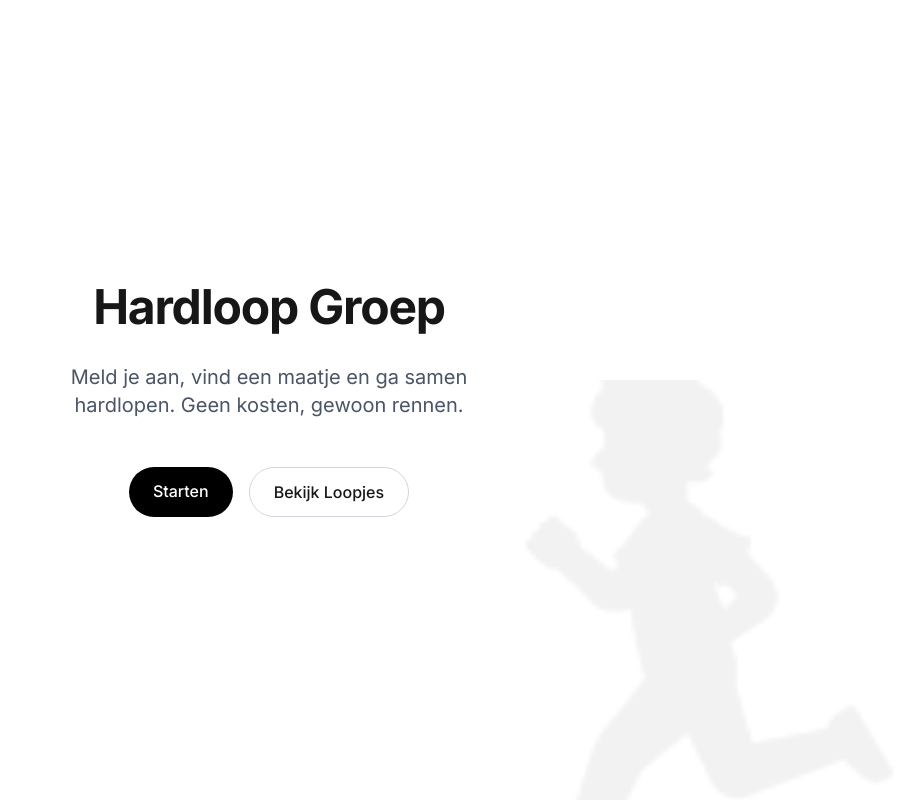
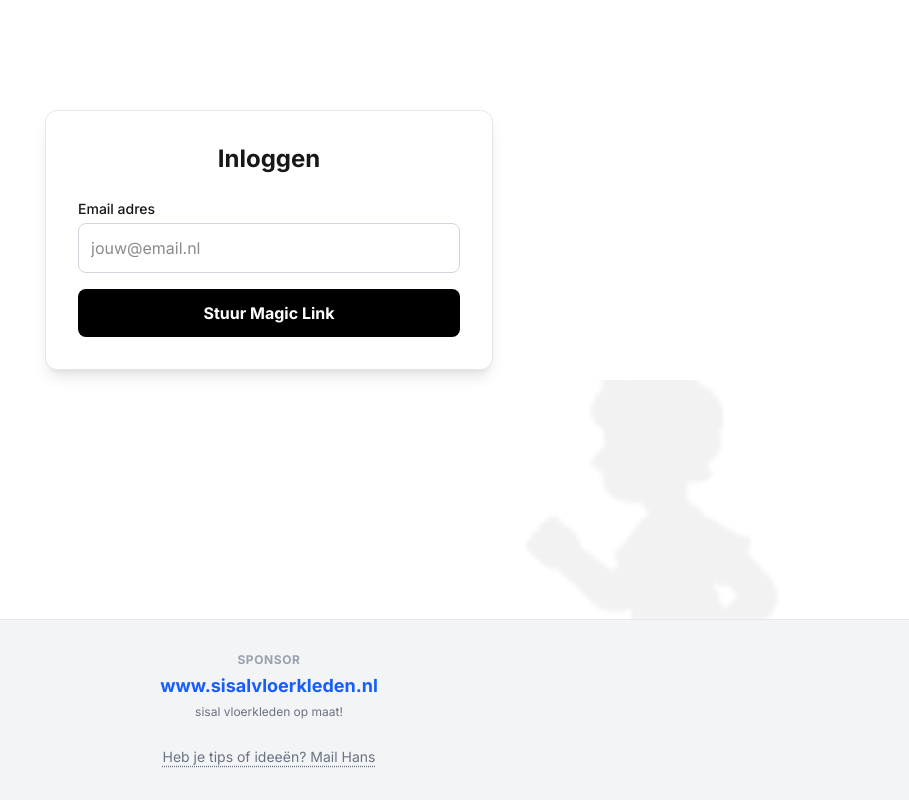
Before and after one commit to hansmonasso/hardloopapp, a Next.js app: page /login in a window 1280 px wide. Shown: the top 800 px of the page, without its empty margins (371-1280 px from the left). Built offline with nearby package versions, Linux system fonts and the light colour scheme; no server answers.

Commit message:
Forceer update voor environment variables 2

```diff
--- a/app/login/page.tsx
+++ b/app/login/page.tsx
@@ -1,76 +1,67 @@
-import Link from 'next/link'
-import { createServerClient } from '@supabase/ssr'
-import { cookies } from 'next/headers'
+'use client'
 
-export default async function Home() {
-  // 1. Check op de server of de gebruiker is ingelogd - redeploy
-  const cookieStore = await cookies()
+import { useState } from 'react'
+import { supabase } from '../../lib/supabase'
 
-  const supabase = createServerClient(
-    process.env.NEXT_PUBLIC_SUPABASE_URL!,
-    process.env.NEXT_PUBLIC_SUPABASE_ANON_KEY!,
-    {
-      cookies: {
-        getAll() {
-          return cookieStore.getAll()
-        },
-        setAll(cookiesToSet) {
-             // Server components mogen geen cookies zetten, maar we moeten de methode wel definiëren
-        },
+export default function LoginPage() {
+  const [email, setEmail] = useState('')
+  const [loading, setLoading] = useState(false)
+  const [message, setMessage] = useState('')
+
+  const handleLogin = async (e: React.FormEvent) => {
+    e.preventDefault()
+    setLoading(true)
+    setMessage('')
+
+    const { error } = await supabase.auth.signInWithOtp({
+      email,
+      options: {
+        // Dit zorgt dat hij na het klikken terugkomt op jouw site
+        emailRedirectTo: `${location.origin}/auth/callback`,
       },
+    })
+
+    if (error) {
+      setMessage('Er ging iets mis: ' + error.message)
+    } else {
+      setMessage('Check je email voor de inloglink!')
     }
-  )
-
-  const { data: { user } } = await supabase.auth.getUser()
+    setLoading(false)
+  }
 
   return (
-    <div className="min-h-screen p-8 flex flex-col items-center justify-center font-sans">
-      <main className="flex flex-col gap-8 items-center text-center">
-        <h1 className="text-5xl font-bold tracking-tight">Hardloop Groep</h1>
+    <div className="min-h-[60vh] flex items-center justify-center p-4">
+      <div className="max-w-md w-full bg-white dark:bg-gray-900 p-8 rounded-xl shadow-lg border border-gray-200 dark:border-gray-800 z-20">
+        <h2 className="text-2xl font-bold mb-6 text-center">Inloggen</h2>
 
-        {user ? (
-          // DIT ZIE JE ALS JE INGELOGD BENT
-          <>
-            <p className="text-xl text-green-600 font-medium">
-              Welkom terug!
-            </p>
-            <div className="flex flex-col sm:flex-row gap-4 mt-4">
-               <Link
-                href="/profile"
-                className="bg-black text-white dark:bg-white dark:text-black px-6 py-3 rounded-full font-medium hover:opacity-80 transition"
-              >
-                Mijn Profiel
-              </Link>
-              <button className="bg-blue-600 text-white px-6 py-3 rounded-full font-medium hover:opacity-80 transition">
-                + Nieuw Loopje
-              </button>
-            </div>
-            <div className="mt-8">
-              <h2 className="text-2xl font-bold mb-4">Beschikbare Loopjes</h2>
-              <p className="text-gray-500">Nog geen loopjes gepland...</p>
-            </div>
-          </>
-        ) : (
-          // DIT ZIE JE ALS JE NIET BENT INGELOGD
-          <>
-            <p className="text-xl text-gray-600 dark:text-gray-300 max-w-md">
-              Meld je aan, vind een maatje en ga samen hardlopen.
-              Geen kosten, gewoon rennen.
-            </p>
-            <div className="flex gap-4 mt-4">
-              <Link
-                href="/login"
-                className="bg-black text-white dark:bg-white dark:text-black px-6 py-3 rounded-full font-medium hover:opacity-80 transition"
-              >
-                Starten
-              </Link>
-              <button className="border border-gray-300 px-6 py-3 rounded-full font-medium hover:bg-gray-100 dark:hover:bg-gray-800 transition">
-                Bekijk Loopjes
-              </button>
-            </div>
-          </>
+        <form onSubmit={handleLogin} className="flex flex-col gap-4">
+          <div>
+            <label className="block text-sm font-medium mb-1">Email adres</label>
+            <input
+              type="email"
+              required
+              value={email}
+              onChange={(e) => setEmail(e.target.value)}
+              className="w-full p-3 rounded-lg border border-gray-300 dark:border-gray-700 bg-transparent"
+              placeholder="jouw@email.nl"
+            />
+          </div>
+
+          <button
+            type="submit"
+            disabled={loading}
+            className="w-full bg-black text-white dark:bg-white dark:text-black p-3 rounded-lg font-bold hover:opacity-80 transition disabled:opacity-50"
+          >
+            {loading ? 'Bezig met versturen...' : 'Stuur Magic Link'}
+          </button>
+        </form>
+
+        {message && (
+          <div className="mt-4 p-4 bg-blue-50 dark:bg-blue-900/20 text-blue-600 dark:text-blue-300 rounded-lg text-center text-sm">
+            {message}
+          </div>
         )}
-      </main>
+      </div>
     </div>
-  );
+  )
 }
```
